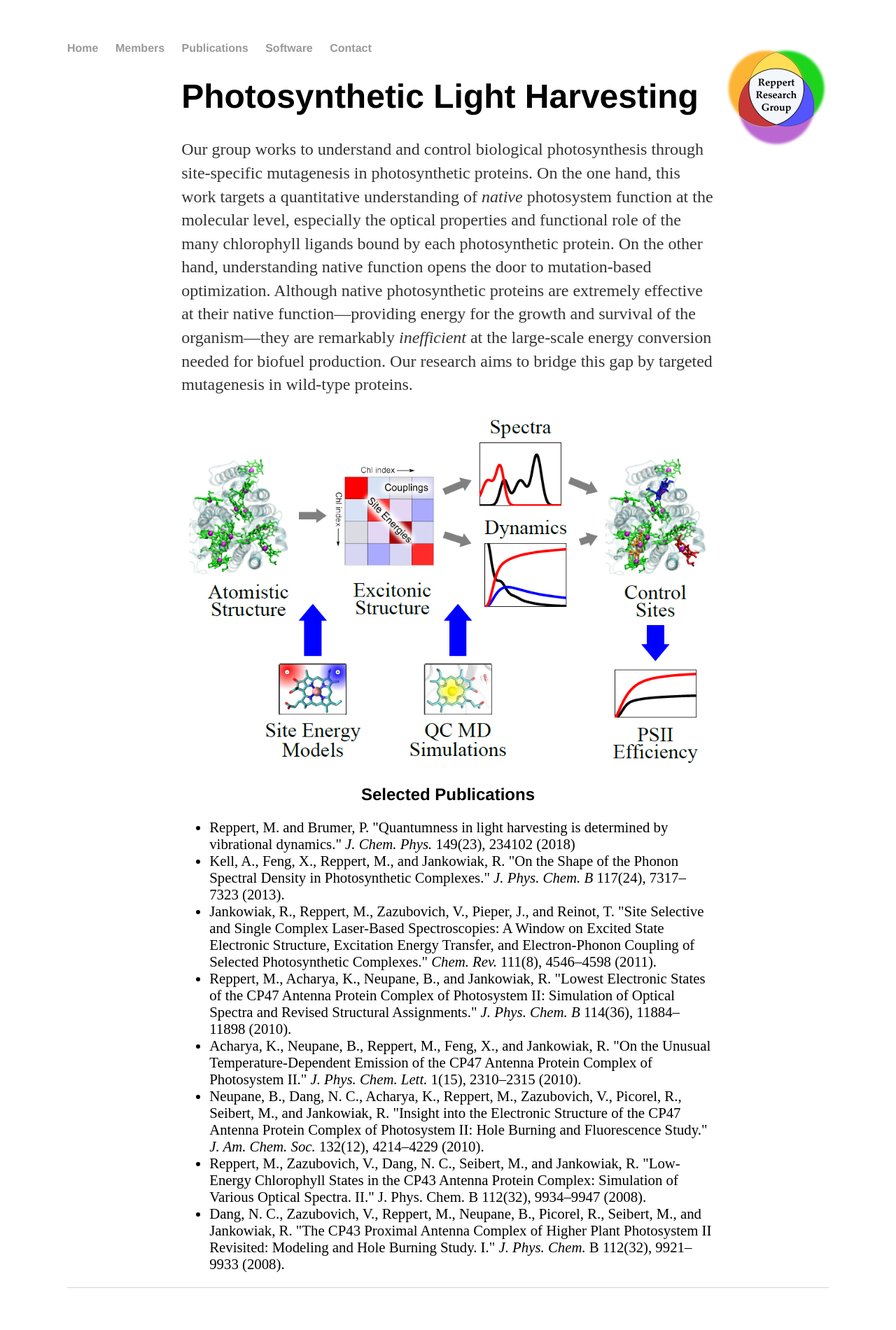
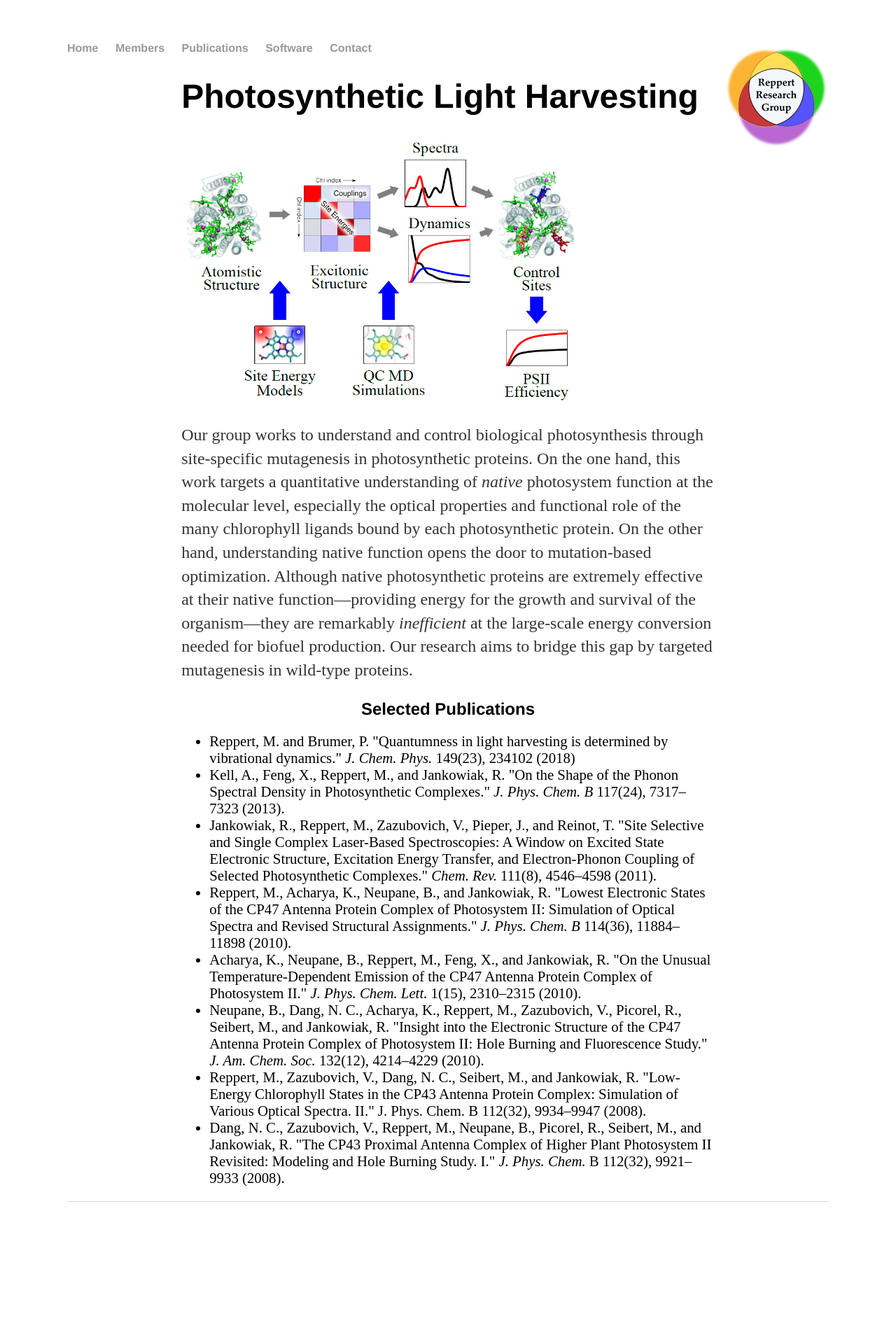
Before and after one commit to mreppert/mreppert.github.io, a Jekyll site: the page built from publications/photosynthesis/index.html, in a window 1280 px wide. Shown: the whole page at 70% size. Built offline with Jekyll 4.4.1, drawn with Linux system fonts in a browser that asks for light colours; after the commit the page ends 1777 px from its top, so only the background shows below that.

Commit message:
Update index.html

```diff
--- a/publications/photosynthesis/index.html
+++ b/publications/photosynthesis/index.html
@@ -22,9 +22,9 @@ h2 {
 
     <p>Unfortunately, there's a problem: Photosynthetic organisms are optimized in nature for competition, not efficiency. As a result, wild-type photosynthesis is in fact grossly <i>in</i>efficient at industrial-scale energy harvesting. A major problem is that organisms out-compete each other for solar energy: in a solar bioreactor, for example, cells near the top of the culture tend to capture far more light than they can process, while cells deeper in the culture are starved for energy.  </p>-->
 
+    <img src="/publications/photosynthesis/optimization_schematic.jpg" alt="Photosynthesis Research Schematic" style="width:75%; height:auto;">
+
     <p>Our group works to understand and control biological photosynthesis through site-specific mutagenesis in photosynthetic proteins. On the one hand, this work targets a quantitative understanding of <i>native</i> photosystem function at the molecular level, especially the optical properties and functional role of the many chlorophyll ligands bound by each photosynthetic protein. On the other hand, understanding native function opens the door to mutation-based optimization. Although native photosynthetic proteins are extremely effective at their native function&mdash;providing energy for the growth and survival of the organism&mdash;they are remarkably <i>inefficient</i> at the large-scale energy conversion needed for biofuel production. Our research aims to bridge this gap by targeted mutagenesis in wild-type proteins.</p>
-
-    <img src="/publications/photosynthesis/optimization_schematic.jpg" alt="Photosynthesis Research Schematic" style="width:100%; height:auto;">
 
 
 <h2>Selected Publications</h2>
```
